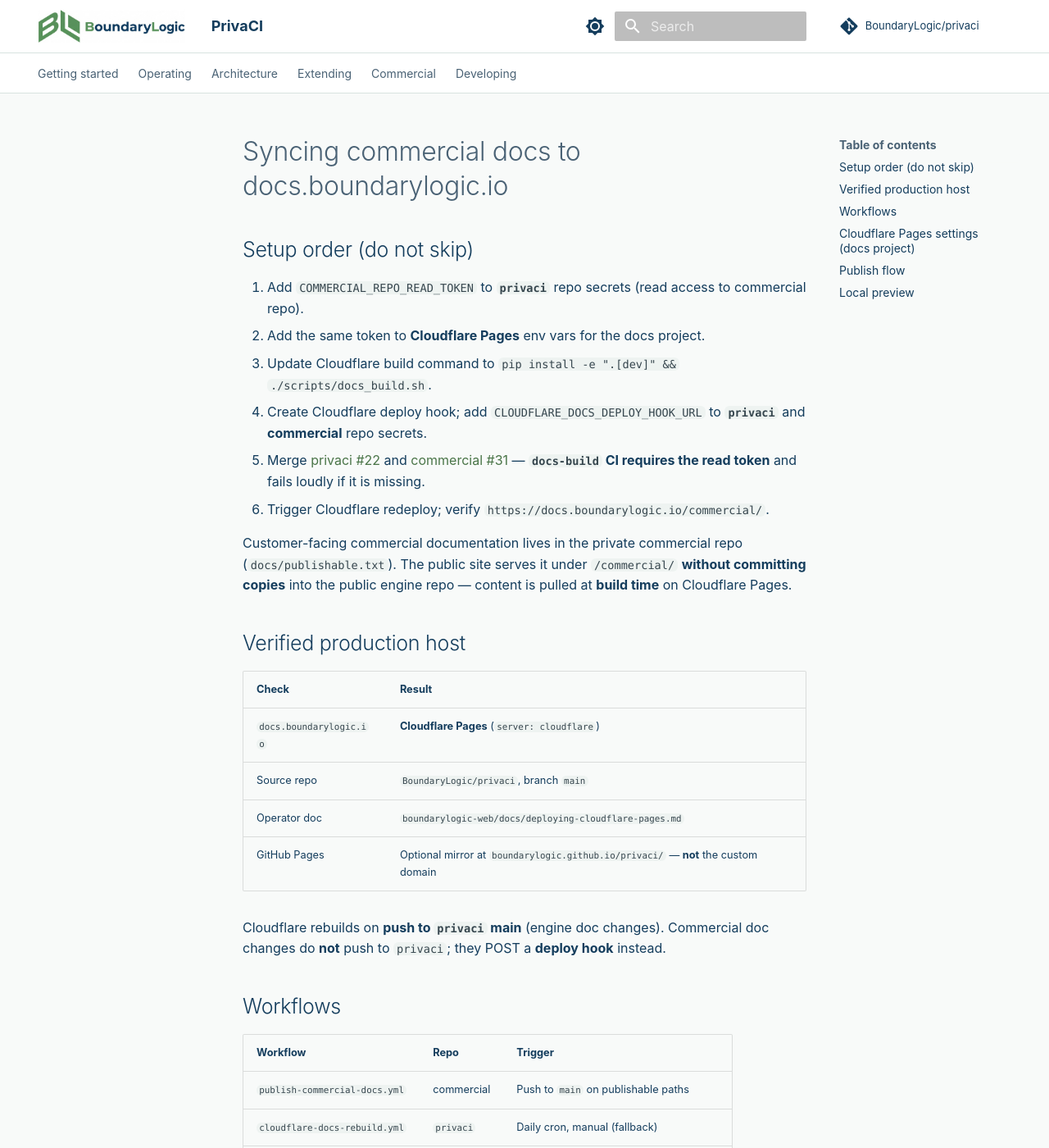
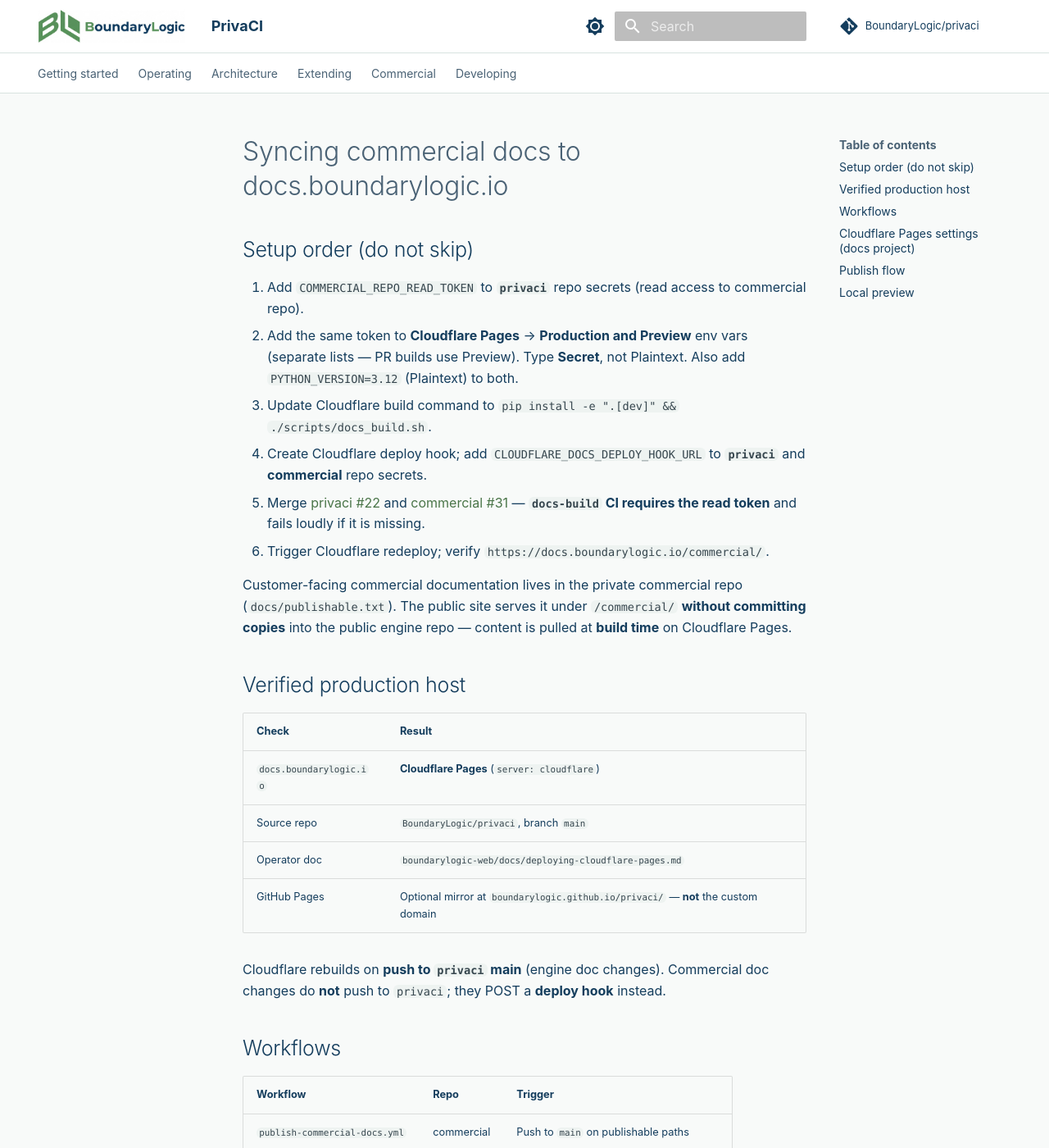
Before and after one commit to BoundaryLogic/privaci, an MkDocs documentation site: the page built from docs/runbooks/commercial-docs-sync.md, in a window 1280 px wide and 1400 px high. Shown: the whole window at 82% size. Built offline with MkDocs 1.6.1 and Material for MkDocs 9.7.7, drawn with Linux system fonts in a browser that asks for light colours; comment, search, counter and statistics services are not loaded; some of the changed text lies outside the part shown.

Commit message:
Runbook: Cloudflare secrets on Production and Preview.
PR preview builds use Preview env vars; token must not be Production-only.

```diff
--- a/docs/runbooks/commercial-docs-sync.md
+++ b/docs/runbooks/commercial-docs-sync.md
@@ -3,7 +3,7 @@
 ## Setup order (do not skip)
 
 1. Add `COMMERCIAL_REPO_READ_TOKEN` to **`privaci`** repo secrets (read access to commercial repo).
-2. Add the same token to **Cloudflare Pages** env vars for the docs project.
+2. Add the same token to **Cloudflare Pages** → **Production and Preview** env vars (separate lists — PR builds use Preview). Type **Secret**, not Plaintext. Also add `PYTHON_VERSION=3.12` (Plaintext) to both.
 3. Update Cloudflare build command to `pip install -e ".[dev]" && ./scripts/docs_build.sh`.
 4. Create Cloudflare deploy hook; add `CLOUDFLARE_DOCS_DEPLOY_HOOK_URL` to **`privaci`** and **commercial** repo secrets.
 5. Merge [privaci #22](https://github.com/BoundaryLogic/privaci/pull/22) and [commercial #31](https://github.com/BoundaryLogic/privaci-commercial/pull/31) — **`docs-build` CI requires the read token** and fails loudly if it is missing.
@@ -40,8 +40,8 @@
 | --- | --- |
 | Build command | `pip install -e ".[dev]" && ./scripts/docs_build.sh` |
 | Build output | `site` |
-| Env: `PYTHON_VERSION` | `3.12` |
-| Env: `COMMERCIAL_REPO_READ_TOKEN` | Read token for private commercial repo |
+| Env: `PYTHON_VERSION` | `3.12` (Plaintext) — set on **Production and Preview** |
+| Env: `COMMERCIAL_REPO_READ_TOKEN` | Read PAT — type **Secret** — set on **Production and Preview** |
 
 Create the deploy hook under Cloudflare → Pages → docs project → **Settings →
 Builds → Deploy hooks**. Store the hook URL as:
```
